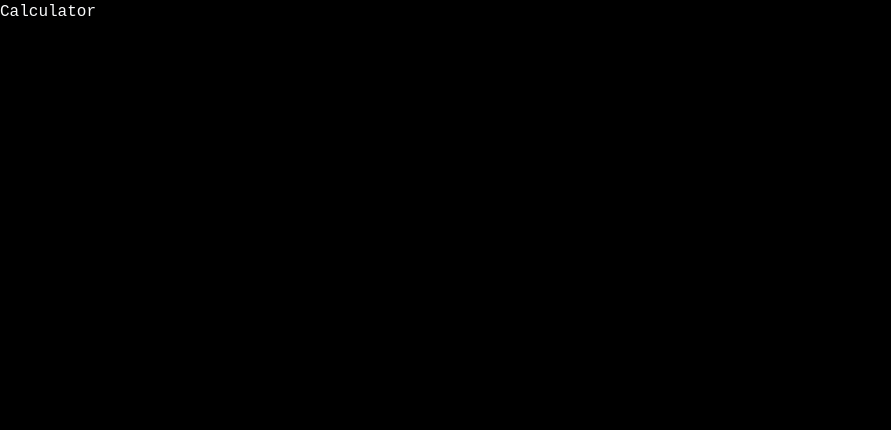
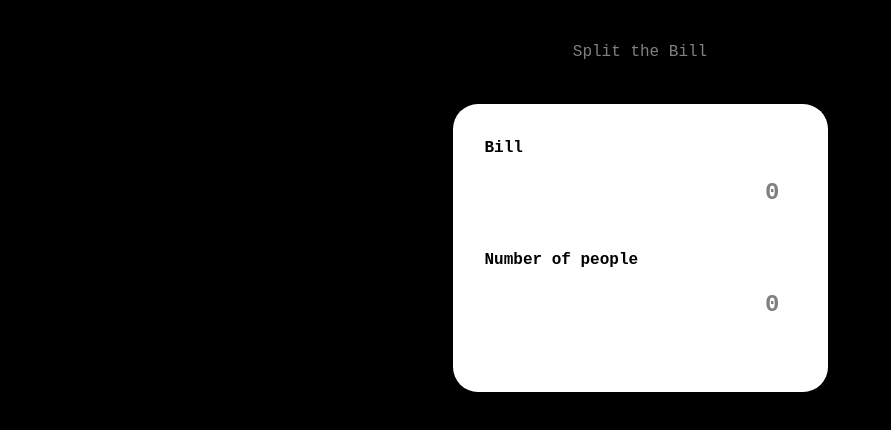
Before and after one commit to simonecontidev/split-the-bill-react-app, a React (Vite) app: page / in a window 1280 px wide. Shown: the top 430 px of the page, without its empty margins (0-891 px from the left). Built offline with nearby package versions, Linux system fonts and the light colour scheme.

Commit message:
components + Input
Signed-off-by: simonecontidev <barriotropical@gmail.com>

```diff
--- a/src/App.tsx
+++ b/src/App.tsx
@@ -1,9 +1,15 @@
+import {Calculator} from './components/calculator'
+
+
 function App() {
 
   return (
     <>
-      <h1>Calculator</h1>
+    <div className="flex justify-center my-10">
+      <h1>Split the Bill</h1>
+    </div>
 
+<Calculator />
     </>
   )
 }
--- /dev/null
+++ b/src/components/Calculator.tsx
@@ -0,0 +1,11 @@
+import { Input } from '../components'
+
+
+export const Calculator = () => {
+  return (
+    <div className='bg-white p-8 w-[375px] m-auto rounded-[25px]'>
+        <Input label='Bill' value={0}/>
+        <Input label='Number of people' value={0}/>
+    </div>
+  )
+}
--- /dev/null
+++ b/src/components/Input.tsx
@@ -0,0 +1,22 @@
+interface Props{
+    label: string;
+    value: number;
+}
+
+export const Input = ({label, value}:Props) => {
+  return (
+    <div className="flex flex-col mb-8">
+      <label className="font-bold text-black mb-2"
+      htmlFor="">
+        {label}
+      </label>
+
+      <input
+      id='bill'
+      type="text"
+      value={value}
+      className="bg-grey-50 p-3 rounded-lg focus:outline-none focus:ring-2 focus:ring-black cursor-pointer h-12 text-right pr-4 text-2xl font-bold"
+      />
+    </div>
+  )
+}
--- /dev/null
+++ b/src/components/index.ts
@@ -0,0 +1,2 @@
+export { Calculator } from "./calculator";
+export { Input } from "./input";
--- a/src/index.css
+++ b/src/index.css
@@ -4,7 +4,7 @@
 /* general styles */
 @theme{
   --color-bg: #000;
-  --color-text: #f9fafb;
+  --color-text: grey;
   --color-primary: #3b82f6;
   --color-secondary: #6b7280;
   --color-accent: #10b981;
```
